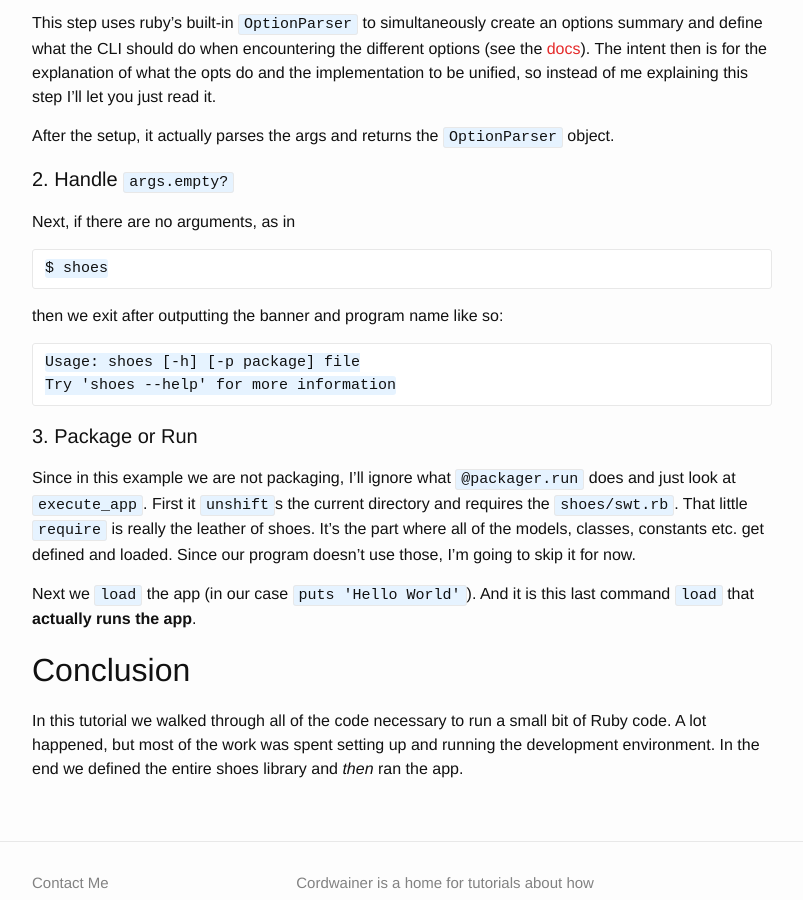
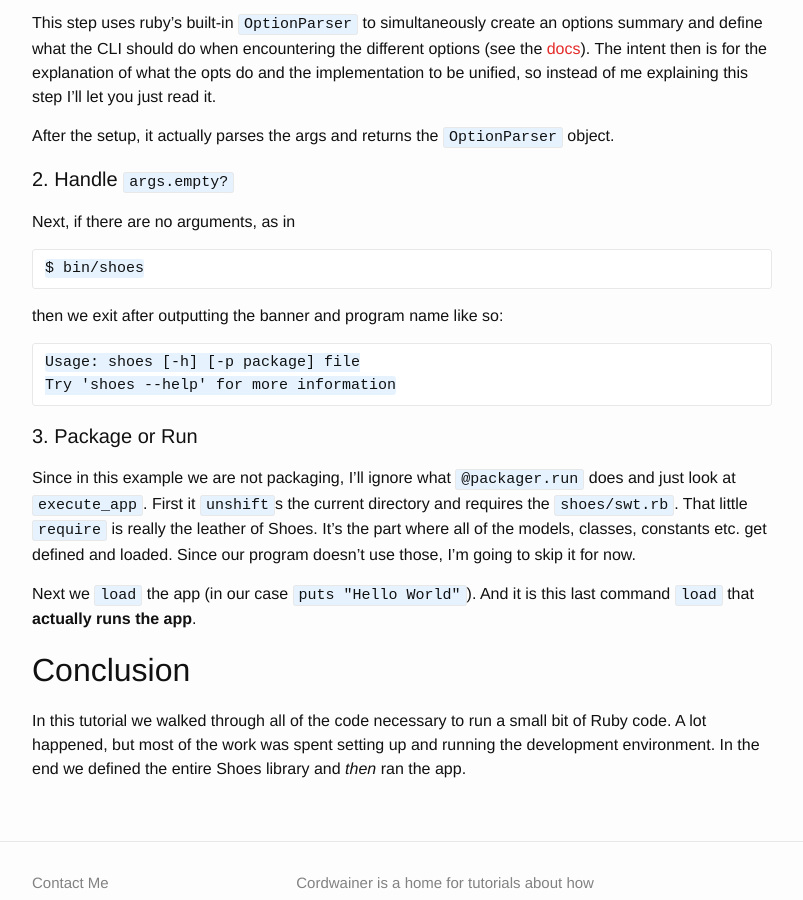
Before and after one commit to KCErb/cordwainer, a Jekyll site: the page built from tutorials/start.md, in a window 1280 px wide and 900 px high, scrolled down 5717 px. Shown: the whole window, without its empty margins (238-1041 px from the left). Built offline with Jekyll 4.4.1, drawn with Linux system fonts in a browser that asks for light colours; Markdown is read by kramdown in place of the engine named in the settings; some of the changed text lies outside the part shown.

Commit message:
added gems tutorial and favicon

````diff
--- a/index.html
+++ b/index.html
@@ -14,7 +14,8 @@
 </h1>
 
 <div class="trigger">
-  {% for page in site.pages %}
+  {% assign pages = site.pages | sort:"title" %}
+  {% for page in pages %}
   {% if page.title %}
   <div>
     <a class="page-link" href="{{ page.url | prepend: site.baseurl }}">{{ page.title }}</a>
--- a/tutorials/start.md
+++ b/tutorials/start.md
@@ -51,7 +51,9 @@
 
 and we'll run it with
 
-    $ bin/shoes testing/hello.rb
+```
+$ bin/shoes testing/hello.rb
+```
 
 First let's go find that executable. It's in a directory called [`/bin`](https://github.com/shoes/shoes4/blob/master/bin/shoes).
 
@@ -80,7 +82,7 @@
 So let's go find that script!
 
 <hr>
-The `shoes` script over in `shoes-core` is the *real* shoes script, so that means this script is setting up our environment (ENV) for purposes that will be clear later on.
+The `shoes` script over in `shoes-core` is the *real* `shoes` script, so that means this script is setting up our environment (ENV) for purposes that will be clear later on.
 <hr>
 
 ## The *Real* Shoes Executable
@@ -144,7 +146,7 @@
 
 I was a little confused about this bit of code, and the fantastic [@jasonrclark](https://github.com/jasonrclark) answered my question like so
 
-> The key thing is what bundler/setup actually does, and that's setting up the load paths for your gems so that only things in your Gemfile are available. This is super important for local dev because our Gemfile forces everything to use the source copy rather than any gem installed copies of shoes.
+> The key thing is what bundler/setup actually does, and that's setting up the load paths for your gems so that only things in your Gemfile are available. This is super important for local dev because our Gemfile forces everything to use the source copy rather than any gem-installed copies of Shoes.
 
 So the point is that at this stage of development, the picker is mostly about getting the development environment set up. It's all primed to select backends, but that's not really the point right now.
 
@@ -182,7 +184,7 @@
 
 ## Back to `shoes-stub`
 
-OK, so we left shoes-stub to find out what `$SCRIPTPATH/shoes-picker $SCRIPTPATH` does. The answer was it writes out a file that contains a shell command starting with `jruby` and ending with a path to the `shoes-swt` script.
+OK, so we left `shoes-stub` to find out what `$SCRIPTPATH/shoes-picker $SCRIPTPATH` does. The answer was it writes out a file that contains a shell command starting with `jruby` and ending with a path to the `shoes-swt` script.
 
 What follows next is that the last piece of `shoes-stub` just runs that file (the `cat` command means: read the file).
 
@@ -229,7 +231,7 @@
 Next, if there are no arguments, as in
 
 ```
-$ shoes
+$ bin/shoes
 ```
 
 then we exit after outputting the banner and program name like so:
@@ -241,10 +243,10 @@
 
 #### 3. Package or Run
 
-Since in this example we are not packaging, I'll ignore what `@packager.run` does and just look at `execute_app`. First it `unshift`s the current directory and requires the `shoes/swt.rb`. That little `require` is really the leather of shoes. It's the part where all of the models, classes, constants etc. get defined and loaded. Since our program doesn't use those, I'm going to skip it for now.
+Since in this example we are not packaging, I'll ignore what `@packager.run` does and just look at `execute_app`. First it `unshift`s the current directory and requires the `shoes/swt.rb`. That little `require` is really the leather of Shoes. It's the part where all of the models, classes, constants etc. get defined and loaded. Since our program doesn't use those, I'm going to skip it for now.
 
-Next we `load` the app (in our case `puts 'Hello World'`). And it is this last command `load` that **actually runs the app**.
+Next we `load` the app (in our case `puts "Hello World"`). And it is this last command `load` that **actually runs the app**.
 
 ## Conclusion
 
-In this tutorial we walked through all of the code necessary to run a small bit of Ruby code. A lot happened, but most of the work was spent setting up and running the development environment. In the end we defined the entire shoes library and *then* ran the app.
+In this tutorial we walked through all of the code necessary to run a small bit of Ruby code. A lot happened, but most of the work was spent setting up and running the development environment. In the end we defined the entire Shoes library and *then* ran the app.
````
Also changed, not shown: other parts of tutorials/start.md (+1 -1 lines), tutorials/gems.md (added, +134 -0 lines), favicon.ico (added).
